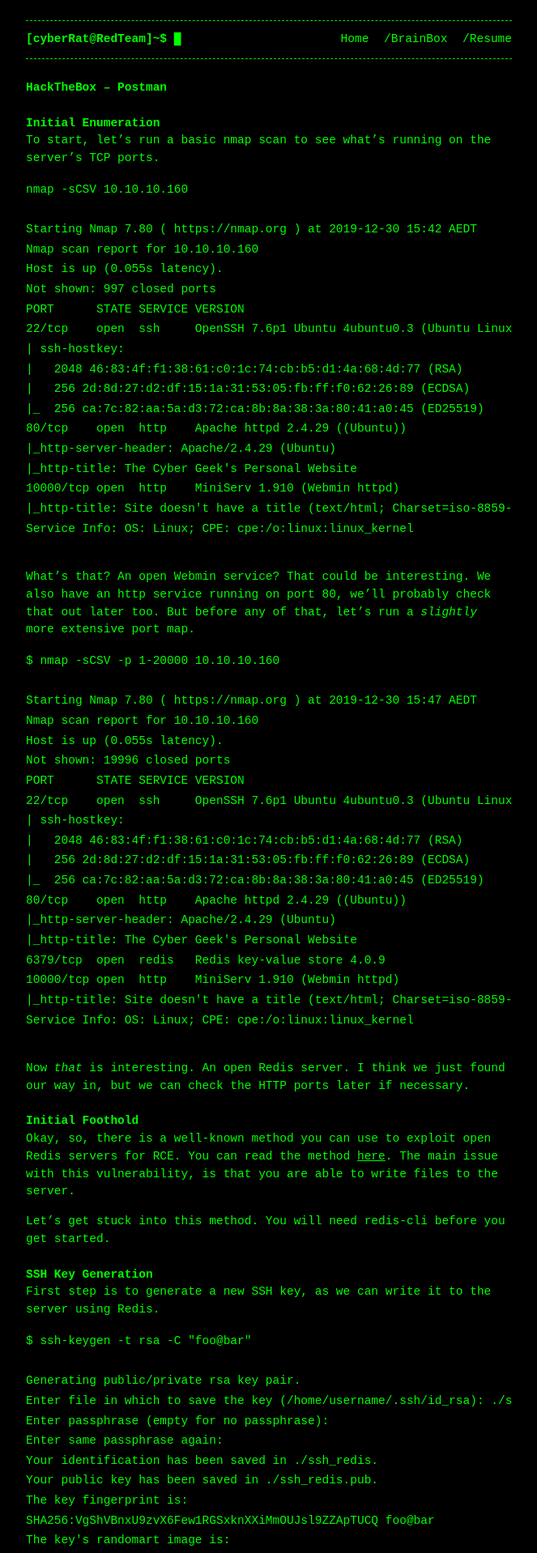
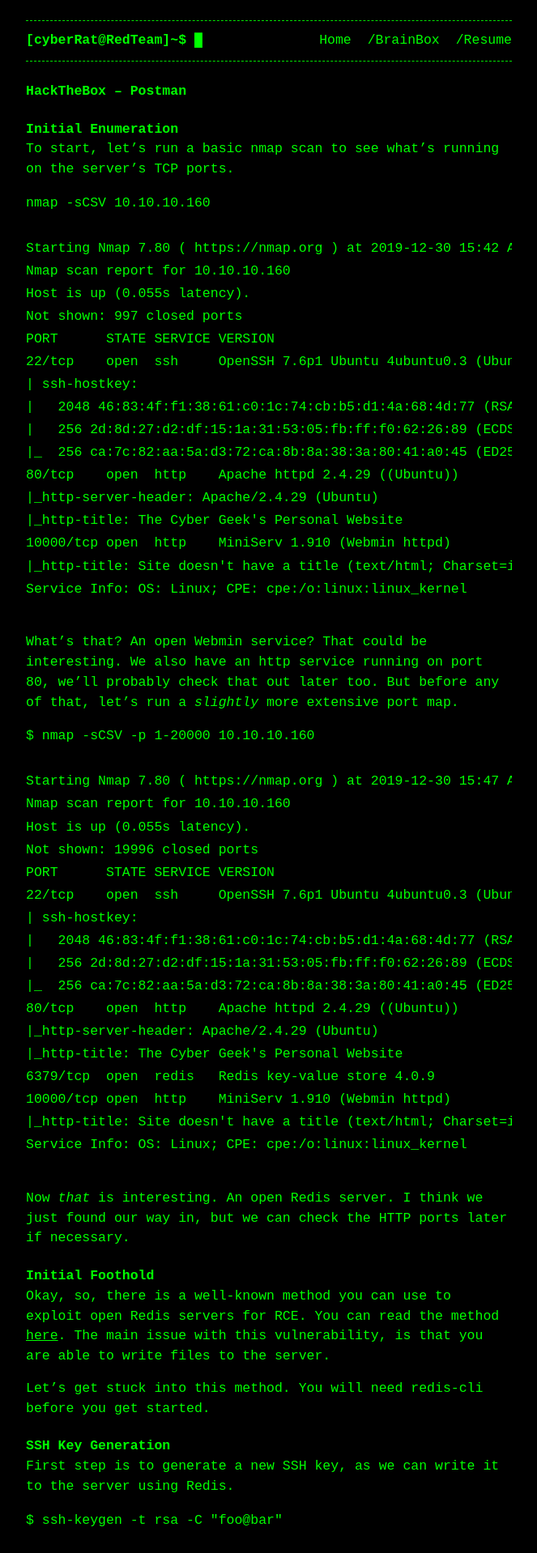
Before and after one commit to handyteddy/Ratilovich, a Jekyll site: the page built from _posts/2020-12-25-htb-postman.md, in a window 1280 px wide. Shown: the top 1918 px of the page at 81% size, without its empty margins (308-971 px from the left). Built offline with Jekyll 4.4.1, drawn with Linux system fonts in a browser that asks for light colours.

Commit message:
Update base.scss

```diff
--- a/_sass/base.scss
+++ b/_sass/base.scss
@@ -5,8 +5,8 @@
  * Style variables
  */
 $base-font-family:     'Source Code Pro', monospace !default;
-$base-font-size:       14.5px !default;
-$mobile-font-size:     12px !default;
+$base-font-size:       16.5px !default;
+$mobile-font-size:     13px !default;
 $base-line-height:     1.5 !default;
 $container-width:      90% !default;
 $container-max-width:  600px !default;
```
